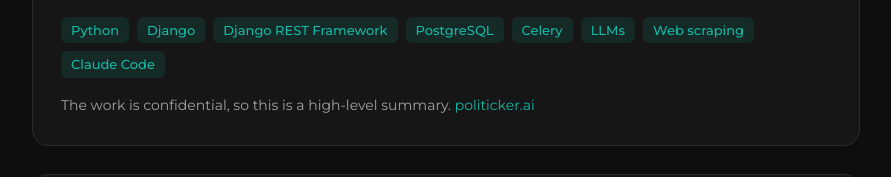
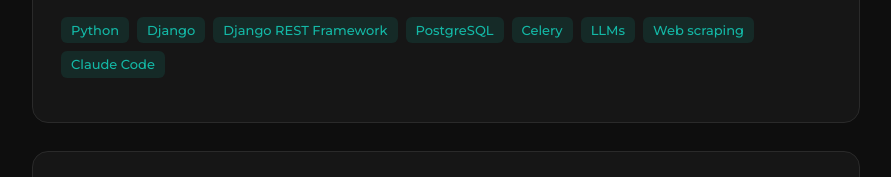
Before and after one commit to bilanmali/bilanmali.github.io, a plain HTML site: page index.html in a window 1280 px wide. Shown: the part 930-1107 px from the top of the page, without its empty margins (194-1085 px from the left). Drawn offline with Linux system fonts and the light colour scheme.

Commit message:
Remove confidentiality note and Politicker link
Co-Authored-By: Claude Opus 5.5 <noreply@anthropic.com>

```diff
--- a/index.html
+++ b/index.html
@@ -138,7 +138,6 @@
         <ul class="chips">
           <li>Python</li><li>Django</li><li>Django REST Framework</li><li>PostgreSQL</li><li>Celery</li><li>LLMs</li><li>Web scraping</li><li>Claude Code</li>
         </ul>
-        <p class="note">The work is confidential, so this is a high-level summary. <a href="https://politicker.ai" target="_blank" rel="noopener">politicker.ai</a></p>
       </article>
 
       <!-- Welle -->
```
